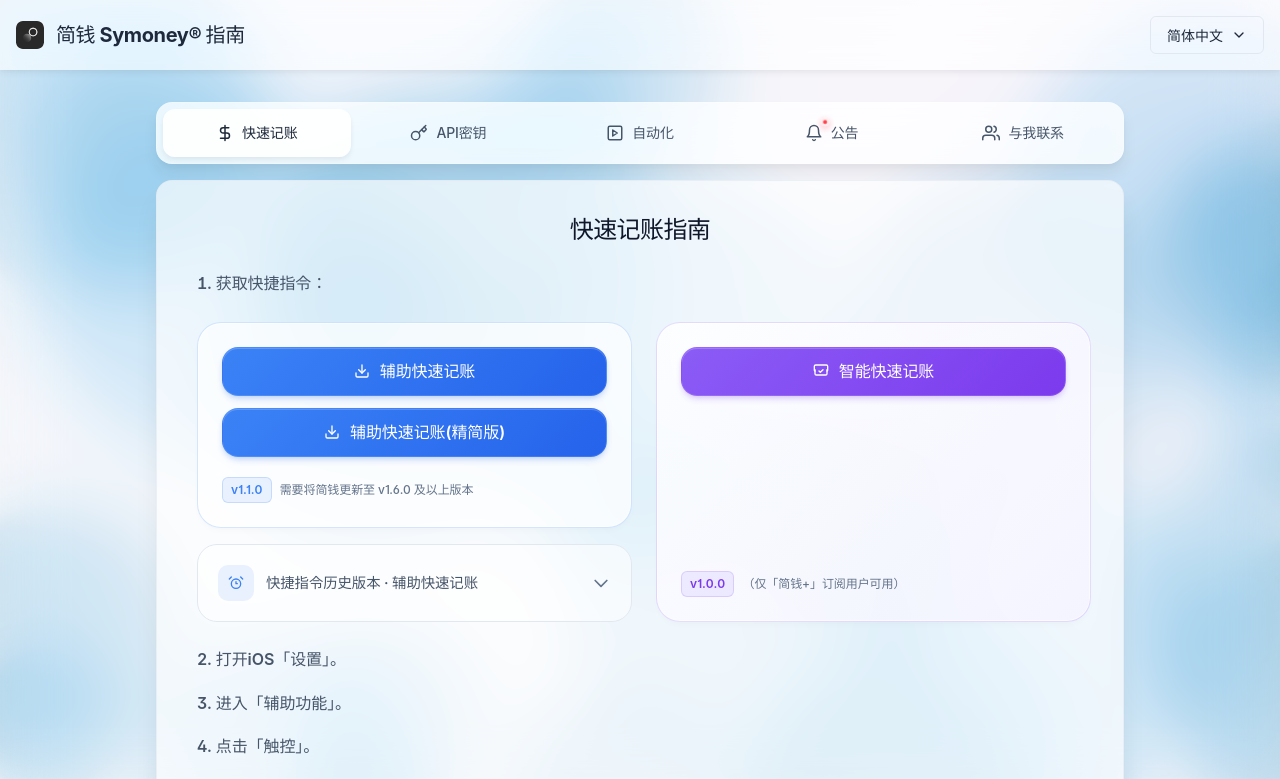
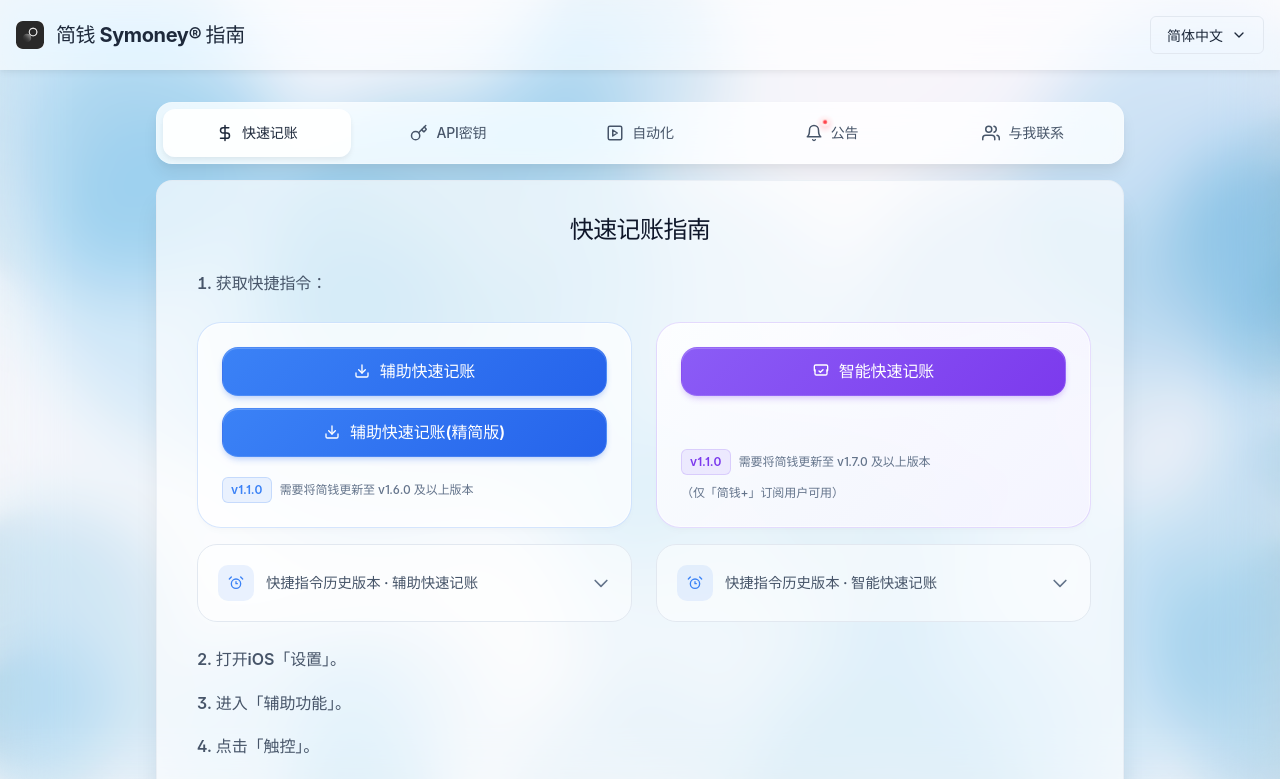
Before and after one commit to marticztn/Symoney-App-Shortcut, a React (Vite) app: page / in a window 1280 px wide. Shown: the top 779 px of the page. Built offline with nearby package versions, Linux system fonts and the light colour scheme.

Commit message:
Updated shortcut

```diff
--- a/src/components/Tabs/QuickRecordTab.tsx
+++ b/src/components/Tabs/QuickRecordTab.tsx
@@ -14,10 +14,14 @@
 
   const latestVersion = translations.shortcutVersionLatest || "v1.1.0";
   const legacyVersion = translations.shortcutVersionLegacy || "v1.0.1";
-  const premiumVersion = translations.shortcutVersionPremium || "v1.0.0";
+  const premiumVersion = translations.shortcutVersionPremium || "v1.1.0";
+  const premiumLegacyVersion = "v1.0.0";
   const latestRequirement =
     translations.shortcutLatestRequirement ||
     "Requires Symoney v1.6.0 or newer";
+  const smartRequirement =
+    translations.shortcutSmartRequirement ||
+    "Requires Symoney v1.7.0 or newer";
   const shortcut1Label =
     translations.shortcut1ShortText ||
     translations.shortcut1Text ||
@@ -31,6 +35,9 @@
   const historyLabelDetailed = `${
     translations.shortcutHistoryLabel || "Shortcut version history"
   } · ${shortcut1Label}`;
+  const historyLabelSmart = `${
+    translations.shortcutHistoryLabel || "Shortcut version history"
+  } · ${shortcut2Label}`;
   const historyIcon = (
     <svg
       xmlns="http://www.w3.org/2000/svg"
@@ -108,18 +115,48 @@
                 <div className="shortcut-card premium-card">
                   <div className="shortcut-item">
                     <ShortcutButton
-                      href="https://www.icloud.com/shortcuts/26b2c3440d1c4df2b123700c1e9a9582"
+                      href="https://www.icloud.com/shortcuts/c1f1e4613b14411f8947d17719d60639"
                       text={shortcut2Label}
                       isPremium={true}
                     />
                     <div className="shortcut-meta">
                       <span className="shortcut-version">{premiumVersion}</span>
                       <span className="shortcut-requirement">
+                        {smartRequirement}
+                      </span>
+                      <span className="shortcut-requirement">
                         {translations.noteSmart}
                       </span>
                     </div>
                   </div>
                 </div>
+                <details className="shortcut-history">
+                  <summary>
+                    <span className="shortcut-history-icon" aria-hidden="true">
+                      {historyIcon}
+                    </span>
+                    <span className="shortcut-history-text">
+                      {historyLabelSmart}
+                    </span>
+                  </summary>
+                  <div className="shortcut-history-list">
+                    <div className="shortcut-item">
+                      <ShortcutButton
+                        href="https://www.icloud.com/shortcuts/26b2c3440d1c4df2b123700c1e9a9582"
+                        text={
+                          translations.legacyShortcut2Text ||
+                          "Smart Quick Record – Legacy"
+                        }
+                        isPremium={true}
+                      />
+                      <div className="shortcut-meta">
+                        <span className="shortcut-version">
+                          {premiumLegacyVersion}
+                        </span>
+                      </div>
+                    </div>
+                  </div>
+                </details>
               </div>
             </div>
           </div>
--- a/src/i18n.ts
+++ b/src/i18n.ts
@@ -39,10 +39,12 @@
     shortcut2ShortText: 'Smart Quick Record',
     shortcutVersionLatest: 'v1.1.0',
     shortcutVersionLegacy: 'v1.0.1',
-    shortcutVersionPremium: 'v1.0.0',
+    shortcutVersionPremium: 'v1.1.0',
     shortcutLatestRequirement: 'Requires Symoney v1.6.0 or above',
+    shortcutSmartRequirement: 'Requires Symoney v1.7.0 or above',
     shortcutHistoryLabel: 'Shortcut version history',
     legacyShortcut1Text: 'Quick Record (OCR Assistive) – Legacy',
+    legacyShortcut2Text: 'Smart Quick Record – Legacy',
     noteSmart: '(available for Symoney+ subscribers only)',
     noteLite: '(non-member version)',
     step2: 'Open iOS Settings.',
@@ -119,10 +121,12 @@
     shortcut2ShortText: '智能快速记账',
     shortcutVersionLatest: 'v1.1.0',
     shortcutVersionLegacy: 'v1.0.1',
-    shortcutVersionPremium: 'v1.0.0',
+    shortcutVersionPremium: 'v1.1.0',
     shortcutLatestRequirement: '需要将简钱更新至 v1.6.0 及以上版本',
+    shortcutSmartRequirement: '需要将简钱更新至 v1.7.0 及以上版本',
     shortcutHistoryLabel: '快捷指令历史版本',
     legacyShortcut1Text: '「快速记账 (OCR 识别)」旧版',
+    legacyShortcut2Text: '「智能快速记账」旧版',
     noteSmart: '（仅「简钱+」订阅用户可用）',
     noteLite: '（非会员版本）',
     step2: '打开iOS「设置」。',
@@ -199,10 +203,12 @@
     shortcut2ShortText: '智能快速記帳',
     shortcutVersionLatest: 'v1.1.0',
     shortcutVersionLegacy: 'v1.0.1',
-    shortcutVersionPremium: 'v1.0.0',
+    shortcutVersionPremium: 'v1.1.0',
     shortcutLatestRequirement: '需將簡錢更新至 v1.6.0 以上版本',
+    shortcutSmartRequirement: '需將簡錢更新至 v1.7.0 以上版本',
     shortcutHistoryLabel: '捷徑歷史版本',
     legacyShortcut1Text: '「快速記帳 (OCR 辨識)」舊版',
+    legacyShortcut2Text: '「智能快速記帳」舊版',
     noteSmart: '（僅「簡錢+」訂閱使用者可用）',
     noteLite: '（非會員版本）',
     step2: '開啟 iOS「設定」。',
```
